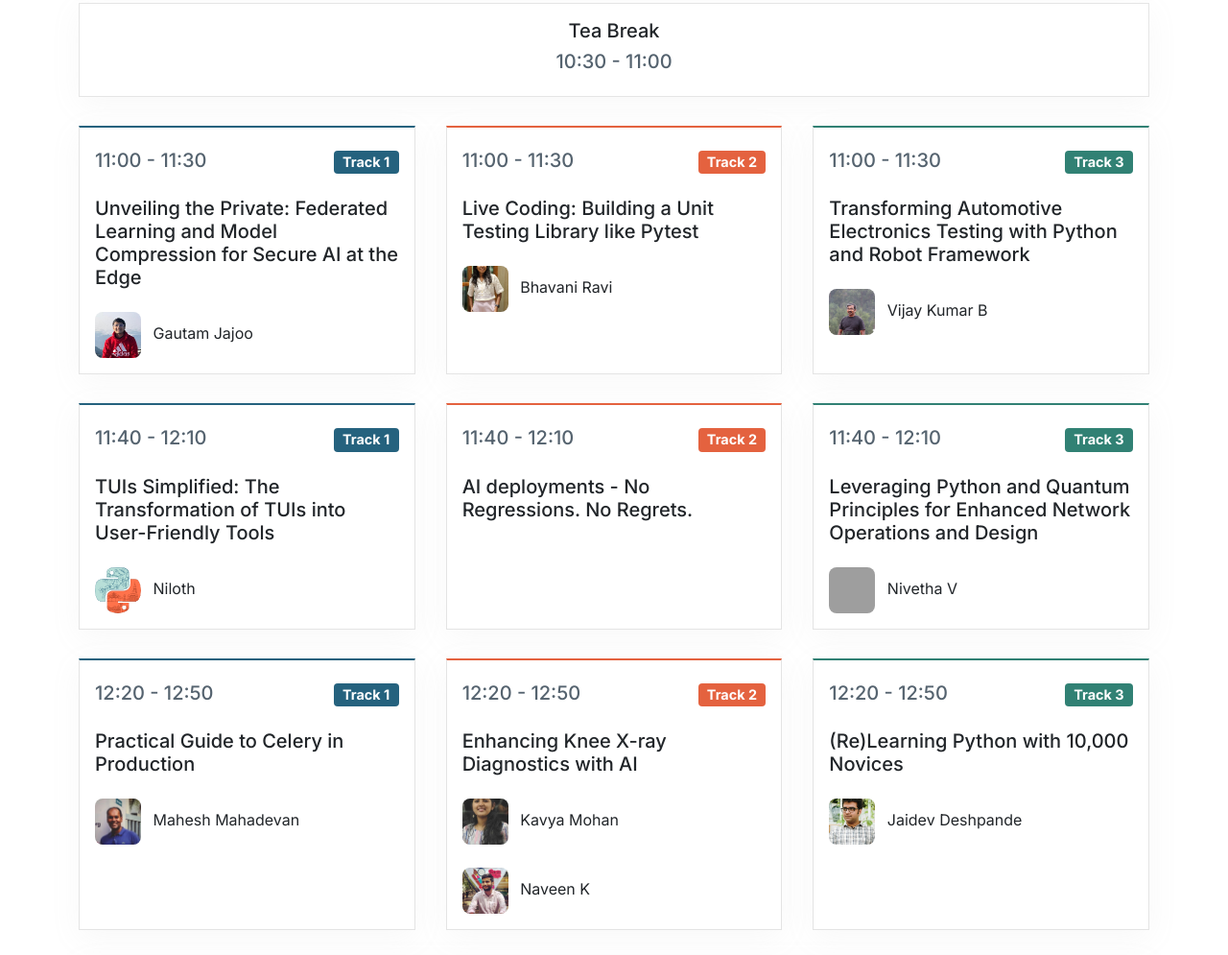
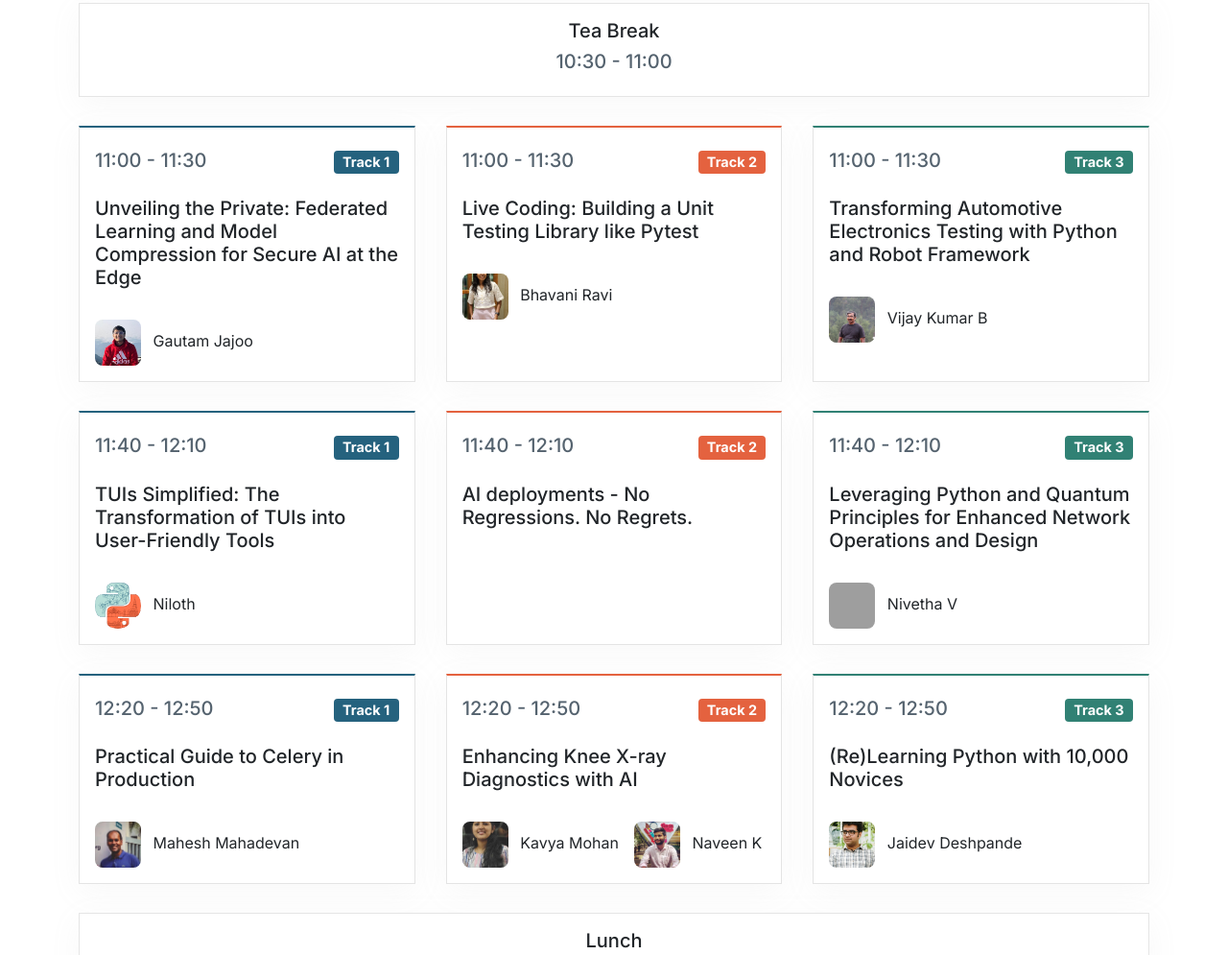
Before and after one commit to pythonindia/inpycon2024, an Eleventy site: page src/schedule.html in a window 1280 px wide. Shown: the part 920-1915 px from the top of the page at 96% size. Built offline with nearby package versions, Linux system fonts and the light colour scheme; Eleventy itself is replaced by a stand-in of ours; files that its build step writes are made by us from their sources; grey boxes are pictures that could not be loaded.

Commit message:
Fixes heading level and makes speakers in flex

```diff
--- a/src/_includes/components/schedule.liquid
+++ b/src/_includes/components/schedule.liquid
@@ -29,7 +29,7 @@
             <div class="tab-pane fade {% if day.id == 'sep21' %}show active{% endif %}" id="pills-{{ day.id }}"
             role="tabpanel" aria-labelledby="pills-{{ day.id }}-tab">
             <!-- Schedule Table for the Day -->
-            <h6 class="mt-4 d-block d-sm-none">{{day.description}}</h6>
+            <h3 class="h6 mt-4 d-block d-sm-none">{{day.description}}</h3>
             <div class="tab-con pt-md-4 pt-2 mt-2">
               <div class="schedule schedule-container">
                 {% for session in day.schedule %}
@@ -62,7 +62,7 @@
                   <div class="schedule__card card card-{{trackLabels[forloop.index0] | slugify}}" style="text-align: left;">
                      {% comment %} conditional anchor tag {% endcomment %}
                     {% if track.link %}
-                      <a href="{{ track.link }}" class="d-flex text-reset text-decoration-none stretched-link" target="_blank" rel="noopener noreffer">
+                      <a href="{{ track.link }}" class="d-flex text-reset text-decoration-none stretched-link h-100" target="_blank" rel="noopener noreffer">
                     {% endif %}
                     {% if session.tracks[0].type == "keynote" %}
                       <span class="card-header bg-warning">
@@ -75,7 +75,7 @@
                         <span class="badge">{{trackLabels[forloop.index0]}}</span>
                       </div>
                       <h3 class="h5 card-title">{{track.title}}</h3>
-                      <div class="schedule-speaker-container">
+                      <div class="schedule-speaker-container d-flex flex-wrap gap-3">
                       {% assign session_speakers = speakers | where: 'talkTitle', track.title %}
                       {% for speaker in session_speakers %}
                         <div class="speaker mt-4">
```
